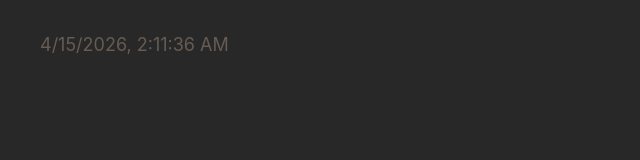
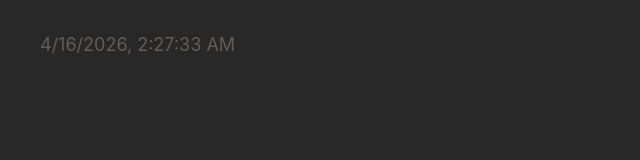
Before and after one commit to ardsfc-web/news, a plain HTML site: page index.html in a window 1280 px wide. Shown: the full height of the page, 0-640 px from the left. Drawn offline with Linux system fonts and the light colour scheme.

Commit message:
deploy: 74c1b4d347ade5306757c87c117bef6a4bb32fe2

```diff
--- a/index.html
+++ b/index.html
@@ -17,8 +17,8 @@
     <!-- %after-body-begin.html% -->
 
     <footer>
-      <a class="footer-link" href="https://github.com/ardsfc-web/news/actions/runs/24432812344">
-        <time id="build-timestamp" datetime="2026-04-15T02:11:36.300Z">2026-04-15T02:11:36.300Z</time>
+      <a class="footer-link" href="https://github.com/ardsfc-web/news/actions/runs/24488723521">
+        <time id="build-timestamp" datetime="2026-04-16T02:27:33.748Z">2026-04-16T02:27:33.748Z</time>
       </a>
       <a class="footer-link" href="https://github.com/osmoscraft/osmosfeed">osmosfeed 1.15.1</a>
     </footer>
```
Also changed, not shown: 1 other file.
